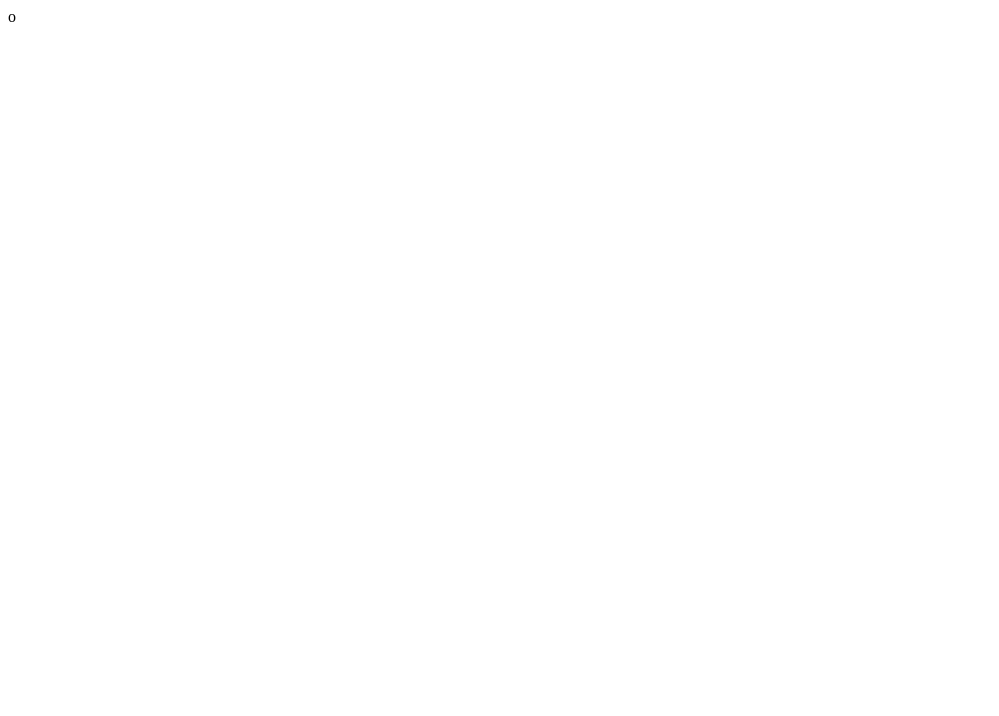
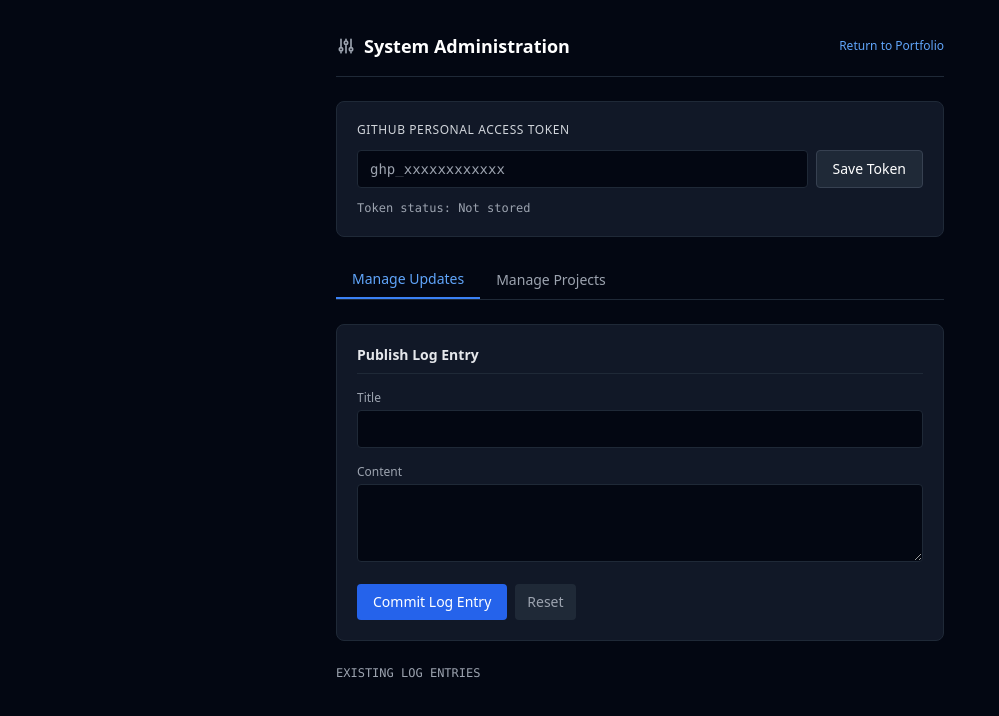
Before and after one commit to NgetichKPeter/portfolio, a plain HTML site: page admin.html in a window 1280 px wide. Shown: the whole page, without its empty margins (0-999 px from the left). Drawn offline with nearby package versions, Linux system fonts and the light colour scheme.

Commit message:
Update admin.html

```diff
--- a/admin.html
+++ b/admin.html
@@ -1 +1,105 @@
-o
+<!DOCTYPE html>
+<html lang="en">
+<head>
+  <meta charset="UTF-8">
+  <meta name="viewport" content="width=device-width, initial-scale=1.0">
+  <title>Administration Panel | Ngetich K. Peter</title>
+  <script src="https://cdn.tailwindcss.com"></script>
+</head>
+<body class="bg-gray-950 text-gray-100 min-h-screen p-4 sm:p-8 font-sans max-w-2xl mx-auto space-y-6">
+
+  <header class="flex justify-between items-center border-b border-gray-800 pb-4">
+    <div class="flex items-center space-x-2">
+      <svg class="w-5 h-5 text-gray-400" fill="none" stroke="currentColor" viewBox="0 0 24 24" xmlns="http://www.w3.org/2000/svg">
+        <path stroke-linecap="round" stroke-linejoin="round" stroke-width="2" d="M12 6V4m0 2a2 2 0 100 4m0-4a2 2 0 110 4m-6 8a2 2 0 100-4m0 4a2 2 0 110-4m0 4v2m0-6V4m6 6v10m6-2a2 2 0 100-4m0 4a2 2 0 110-4m0 4v2m0-6V4"></path>
+      </svg>
+      <h1 class="text-lg font-bold text-white">System Administration</h1>
+    </div>
+    <a href="./index.html" class="text-xs text-blue-400 hover:underline">Return to Portfolio</a>
+  </header>
+
+  <!-- Authentication -->
+  <section id="auth-section" class="bg-gray-900 border border-gray-800 p-5 rounded-lg space-y-3">
+    <label class="block text-xs font-medium text-gray-300 uppercase tracking-wider">GitHub Personal Access Token</label>
+    <div class="flex gap-2">
+      <input type="password" id="gh-token" placeholder="ghp_xxxxxxxxxxxx" class="flex-1 bg-gray-950 border border-gray-800 rounded px-3 py-2 text-sm text-white focus:outline-none focus:border-blue-500 font-mono">
+      <button onclick="saveToken()" class="bg-gray-800 hover:bg-gray-700 text-white border border-gray-700 px-4 py-2 text-sm font-medium rounded">Save Token</button>
+    </div>
+    <span id="auth-status" class="text-xs font-mono block mt-1 text-gray-400">Token status: Not stored</span>
+  </section>
+
+  <!-- Navigation Tabs -->
+  <div class="flex border-b border-gray-800 text-sm">
+    <button onclick="switchTab('updates')" id="tab-updates" class="px-4 py-2 border-b-2 border-blue-500 text-blue-400 font-medium">Manage Updates</button>
+    <button onclick="switchTab('projects')" id="tab-projects" class="px-4 py-2 text-gray-400 font-medium">Manage Projects</button>
+  </div>
+
+  <!-- Updates Form -->
+  <section id="updates-section" class="space-y-6">
+    <form id="update-form" onsubmit="handleUpdateSubmit(event)" class="bg-gray-900 border border-gray-800 p-5 rounded-lg space-y-4">
+      <h3 id="update-form-title" class="font-bold text-gray-200 text-sm border-b border-gray-800 pb-2">Publish Log Entry</h3>
+      <input type="hidden" id="update-id">
+
+      <div>
+        <label class="block text-xs text-gray-400 mb-1">Title</label>
+        <input type="text" id="update-title" required class="w-full bg-gray-950 border border-gray-800 rounded p-2 text-sm text-white focus:border-blue-500">
+      </div>
+
+      <div>
+        <label class="block text-xs text-gray-400 mb-1">Content</label>
+        <textarea id="update-content" rows="3" required class="w-full bg-gray-950 border border-gray-800 rounded p-2 text-sm text-white focus:border-blue-500"></textarea>
+      </div>
+
+      <div class="flex gap-2">
+        <button type="submit" id="update-submit-btn" class="bg-blue-600 hover:bg-blue-500 text-white px-4 py-2 text-sm font-medium rounded">Commit Log Entry</button>
+        <button type="button" onclick="resetUpdateForm()" class="bg-gray-800 text-gray-400 px-3 py-2 text-sm rounded">Reset</button>
+      </div>
+    </form>
+
+    <div class="space-y-2">
+      <h3 class="text-xs font-mono text-gray-400 uppercase">Existing Log Entries</h3>
+      <div id="admin-updates-list" class="space-y-2"></div>
+    </div>
+  </section>
+
+  <!-- Projects Form -->
+  <section id="projects-section" class="space-y-6 hidden">
+    <form id="project-form" onsubmit="handleProjectSubmit(event)" class="bg-gray-900 border border-gray-800 p-5 rounded-lg space-y-4">
+      <h3 id="project-form-title" class="font-bold text-gray-200 text-sm border-b border-gray-800 pb-2">Add Project Specification</h3>
+      <input type="hidden" id="project-id">
+
+      <div>
+        <label class="block text-xs text-gray-400 mb-1">Project Name</label>
+        <input type="text" id="project-title" required class="w-full bg-gray-950 border border-gray-800 rounded p-2 text-sm text-white">
+      </div>
+
+      <div>
+        <label class="block text-xs text-gray-400 mb-1">Description</label>
+        <textarea id="project-desc" rows="2" required class="w-full bg-gray-950 border border-gray-800 rounded p-2 text-sm text-white"></textarea>
+      </div>
+
+      <div>
+        <label class="block text-xs text-gray-400 mb-1">Technologies (Comma delimited)</label>
+        <input type="text" id="project-tech" placeholder="Next.js, Tailwind CSS, PostgreSQL" required class="w-full bg-gray-950 border border-gray-800 rounded p-2 text-sm text-white font-mono">
+      </div>
+
+      <div>
+        <label class="block text-xs text-gray-400 mb-1">Status Identifier</label>
+        <input type="text" id="project-status" placeholder="Production / In Development" required class="w-full bg-gray-950 border border-gray-800 rounded p-2 text-sm text-white">
+      </div>
+
+      <div class="flex gap-2">
+        <button type="submit" id="project-submit-btn" class="bg-blue-600 hover:bg-blue-500 text-white px-4 py-2 text-sm font-medium rounded">Commit Project Entry</button>
+        <button type="button" onclick="resetProjectForm()" class="bg-gray-800 text-gray-400 px-3 py-2 text-sm rounded">Reset</button>
+      </div>
+    </form>
+
+    <div class="space-y-2">
+      <h3 class="text-xs font-mono text-gray-400 uppercase">Existing Projects</h3>
+      <div id="admin-projects-list" class="space-y-2"></div>
+    </div>
+  </section>
+
+  <script src="./js/admin.js"></script>
+</body>
+</html>
```
